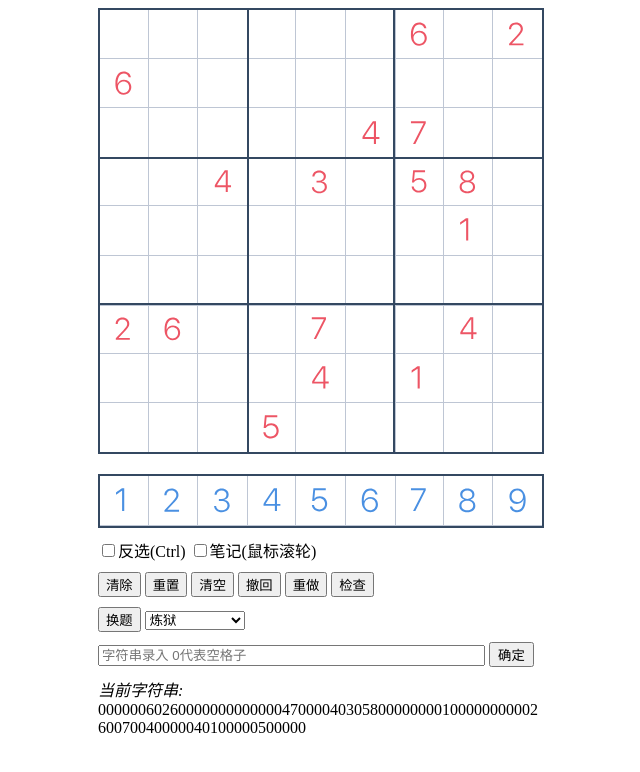
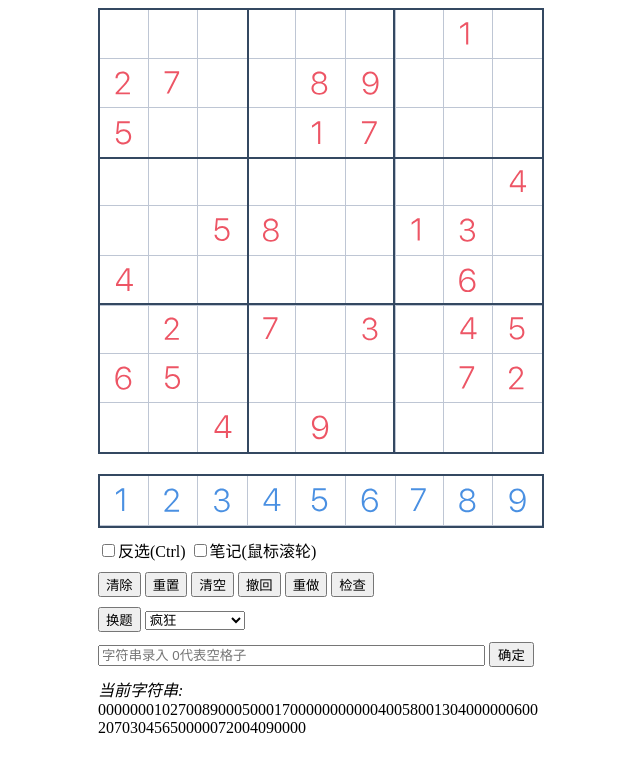
Before and after one commit to zhongjianhua163/zhongjianhua163.github.io, a Jekyll site: the page sudoku/sudoku.html, which Jekyll copies as it is, in a window 1280 px wide. Shown: the top 772 px of the page, without its empty margins (319-959 px from the left). Built offline with Jekyll 4.4.1, drawn with Linux system fonts in a browser that asks for light colours; part of the change alters nothing that is shown.

Commit message:
修改生成算法

```diff
--- a/sudoku/sudoku.html
+++ b/sudoku/sudoku.html
@@ -260,8 +260,8 @@
                         <option value="medium"> 中等 </option>
                         <option value="hard"> 困难 </option>
                         <option value="very-hard"> 超难 </option>
-                        <option value="insane"> 疯狂 </option>
-                        <option value="inhuman" selected> 炼狱 </option>
+                        <option value="insane" selected> 疯狂 </option>
+                        <option value="inhuman"> 炼狱 </option>
                     </select>
                 </div>
                 <div style="padding-top: 10px;">
@@ -276,7 +276,6 @@
         </div>
     </div>
     <!-- <div><div class="fireworks"></div>123</div> -->
-    <script src="sudoku-generator.js"></script>
     <script src="sudoku.js"></script>
 </body>
 
--- a/sudoku/sudoku.js
+++ b/sudoku/sudoku.js
@@ -11,41 +11,73 @@ var numPath = [
     /* 9 */"M10.897 31.595c-4.983 0-8.613-2.974-9.454-7.547h2.871c.718 3.015 3.22 5.045 6.624 5.045 5.23 0 8.203-4.779 8.408-13.064.02-.205-.102-.471-.123-.676H19.1c-1.271 3.26-4.552 5.434-8.428 5.434-5.66 0-9.762-4.163-9.762-9.803C.91 5.1 5.175.792 11.102.792c4 0 7.157 2.01 9.003 5.68 1.313 2.298 1.969 5.333 1.969 9.106 0 10.028-4.102 16.017-11.177 16.017zm.226-13.248c4.245 0 7.485-3.2 7.485-7.28 0-4.39-3.22-7.794-7.465-7.794-4.224 0-7.403 3.302-7.403 7.63 0 4.285 3.035 7.444 7.383 7.444z"
 ];
 
-var sl = {
+(function (root) {
+    var sd = root.sd = {};
+
+    var DIFFICULTY = {
+        "easy": 19,
+        "medium": 28,
+        "hard": 37,
+        "very-hard": 46,
+        "insane": 55,
+        "inhuman": 64,
+        "impossible": 73
+    };
 
     // Sudoku solver
-    solveSudoku: function (board, max) {
-        const solutions = [];
-        this.solve(board, solutions, max ?? 20);
-        return solutions;
-    },
+    sd.solve = function (board, max, rnd) {
+        let p = {
+            board: this.copyBoard(board),
+            solutions: [],
+            max: max ?? 20,
+            nc: [9, 9, 9, 9, 9, 9, 9, 9, 9, 9],
+            emptySpot: [],
+            emptySpotIdx: 0,
+            rnd: rnd ?? false,
+        }
 
-    solve: function (board, solutions, max) {
-        const emptySpot = this.findEmptySpot(board);
-        if (!emptySpot) {
-            solutions.push(this.copyBoard(board));
+        board.forEach((row, rowIndex) =>
+            row.forEach((num, colIndex) => {
+                if (num !== 0) {
+                    p.nc[num]--;
+                } else {
+                    p.emptySpot.push([rowIndex, colIndex]);
+                }
+            })
+        );
+
+        this.attemptSolve(p);
+        return p.solutions;
+    };
+
+    sd.attemptSolve = function (p) {
+        if (p.emptySpotIdx >= p.emptySpot.length) {
+            p.solutions.push(this.copyBoard(p.board));
             return true; // All spots filled, puzzle solved
         }
 
-        const [row, col] = emptySpot;
-
-        for (let num = 1; num <= 9; num++) {
-            if (this.isValid(board, row, col, num)) {
-                board[row][col] = num;
-                if (this.solve(board, solutions, max)) {
-                    if (solutions.length >= max) {
+        let [row, col] = p.emptySpot[p.emptySpotIdx++];
+        let start = p.rnd ? Math.floor(Math.random() * 10) : 0;
+        for (let i = 0; i < 9; i++) {
+            let num = (start + i) % 9 + 1;
+            if (--p.nc[num] >= 0 && this.isValid(p.board, row, col, num)) {
+                p.board[row][col] = num;
+                if (this.attemptSolve(p)) {
+                    if (p.solutions.length >= p.max) {
+                        p.nc[num]++;
                         return true;
                     }
                 }
-                board[row][col] = 0;
+                p.board[row][col] = 0;
             }
+            p.nc[num]++;
         }
-
+        p.emptySpotIdx--;
         return false; // No valid number found
-    },
+    };
 
     // 将输入的数独数据进行校验
-    check: function (base, r, c, num) {
+    sd.check = function (base, r, c, num) {
         if (!this.isValid(base, r, c, num)) {
             return false;
         }
@@ -53,47 +85,26 @@ var sl = {
         var d = this.copyBoard(base);
         d[r][c] = num;
 
-        return this.solveSudoku(d, 1).length > 0;
-    },
+        return this.solve(d, 1).length > 0;
+    };
 
-    findEmptySpot: function (board) {
-        for (let row = 0; row < 9; row++) {
-            for (let col = 0; col < 9; col++) {
-                if (board[row][col] === 0) {
-                    return [row, col];
-                }
-            }
-        }
-        return null; // No empty spot found
-    },
-
-    isValid: function (board, row, col, num) {
+    sd.isValid = function (board, row, col, num) {
         return (
             this.isRowValid(board, row, num) &&
             this.isColValid(board, col, num) &&
             this.isBoxValid(board, row - (row % 3), col - (col % 3), num)
         );
-    },
+    };
 
-    isRowValid: function (board, row, num) {
-        for (let col = 0; col < 9; col++) {
-            if (board[row][col] === num) {
-                return false;
-            }
-        }
-        return true;
-    },
+    sd.isRowValid = function (board, row, num) {
+        return board[row].every(colValue => colValue !== num);
+    };
 
-    isColValid: function (board, col, num) {
-        for (let row = 0; row < 9; row++) {
-            if (board[row][col] === num) {
-                return false;
-            }
-        }
-        return true;
-    },
+    sd.isColValid = function (board, col, num) {
+        return board.every(row => row[col] !== num);
+    };
 
-    isBoxValid: function (board, startRow, startCol, num) {
+    sd.isBoxValid = function (board, startRow, startCol, num) {
         for (let row = 0; row < 3; row++) {
             for (let col = 0; col < 3; col++) {
                 if (board[row + startRow][col + startCol] === num) {
@@ -102,12 +113,76 @@ var sl = {
             }
         }
         return true;
-    },
+    };
 
-    copyBoard: function (board) {
+    sd.findEmptySpot = function (board) {
+        for (let row = 0; row < 9; row++) {
+            for (let col = 0; col < 9; col++) {
+                if (board[row][col] === 0) {
+                    return [row, col];
+                }
+            }
+        }
+        return null;
+    };
+
+    sd.copyBoard = function (board) {
         return board.map(row => row.slice());
-    }
-};
+    };
+
+    sd.strToBoard = function (str) {
+        return Array.from({ length: 9 }, (_, i) =>
+            Array.from({ length: 9 }, (_, j) => parseInt(str[i * 9 + j]))
+        );
+    };
+
+    sd.boardToStr = function (board) {
+        return board.flatMap(row => row.join('')).join('');
+    };
+
+    sd.randomBoard = function () {
+        let board = Array.from({ length: 9 }, () => Array(9).fill(0));
+        let s = this.solve(board, 1, true);
+        return s ? s[0] : nullptr;
+    };
+
+    sd.generate = function (difficulty) {
+        if (typeof difficulty === "string" || typeof difficulty === "undefined") {
+            difficulty = DIFFICULTY[difficulty] || DIFFICULTY.easy;
+        }
+
+        // generate a random board
+        board = this.randomBoard();
+
+        let grid = [...Array(81).keys()];
+        let hole = 0;
+        while (grid.length > 0) {
+            // random dig
+            let i = Math.floor(Math.random() * grid.length);
+            let row = Math.floor(grid[i] / 9);
+            let col = grid[i] % 9;
+            grid.splice(i, 1);
+
+            let num = board[row][col];
+            board[row][col] = 0;
+            hole++;
+
+            // check
+            let s = this.solve(board, 2, false);
+            if (s && s.length == 1) { // only one solution
+                if (hole >= difficulty) {
+                    break;
+                }
+                continue;
+            }
+
+            // can not dig here
+            board[row][col] = num;
+            hole--;
+        }
+        return board;
+    };
+})(this);
 
 class Cell {
     constructor(row, col, num) {
@@ -521,7 +596,7 @@ var sudoku = {
     },
 
     solve: function () {
-        var res = sl.solveSudoku(this.getData());
+        var res = sd.solve(this.getData());
         if (res.length == 0) {
             console.log("No solution found");
             return;
@@ -552,7 +627,7 @@ var sudoku = {
                         hl = true;
                     }
                     if (checkInput) {
-                        if (0 == num || sl.check(b, r, c, num)) {
+                        if (0 == num || sd.check(b, r, c, num)) {
                             cell.removeClass('cell-err');
                             rec.push({
                                 row: r,
@@ -710,7 +785,7 @@ var sudoku = {
                 }
                 var nums = [];
                 for (var num = 1; num <= 9; num++) {
-                    if (sl.isValid(d, row, col, num)) {
+                    if (sd.isValid(d, row, col, num)) {
                         this.cells[row][col].setPencil(num);
                     }
                 }
@@ -741,7 +816,7 @@ var sudoku = {
                 this.setValue(parseInt(key));
             }
 
-            if (!sl.findEmptySpot(this.getData())) {
+            if (!sd.findEmptySpot(this.getData())) {
                 var r = this.check();
                 if (r == 1) {
                     alert("完成正确！");
@@ -761,8 +836,8 @@ var sudoku = {
     },
     check: function () {
         let t = this.getData();
-        let b = sl.copyBoard(this.base);
-        let s = sl.solveSudoku(b, 1);
+        let b = sd.copyBoard(this.base);
+        let s = sd.solve(b, 1);
         if (s.length > 0) {
             for (let i = 0; i < 9; i++) {
                 for (let j = 0; j < 9; j++) {
@@ -795,7 +870,7 @@ function randomOne() {
     if (diff.length == 0) {
         diff = 'inhuman';
     }
-    var str = sudoku2.generate(diff);
+    var str = sd.boardToStr(sd.generate(diff));
     sudoku.initByStr(str.replace(/\./g, '0'));
 }
 
```
